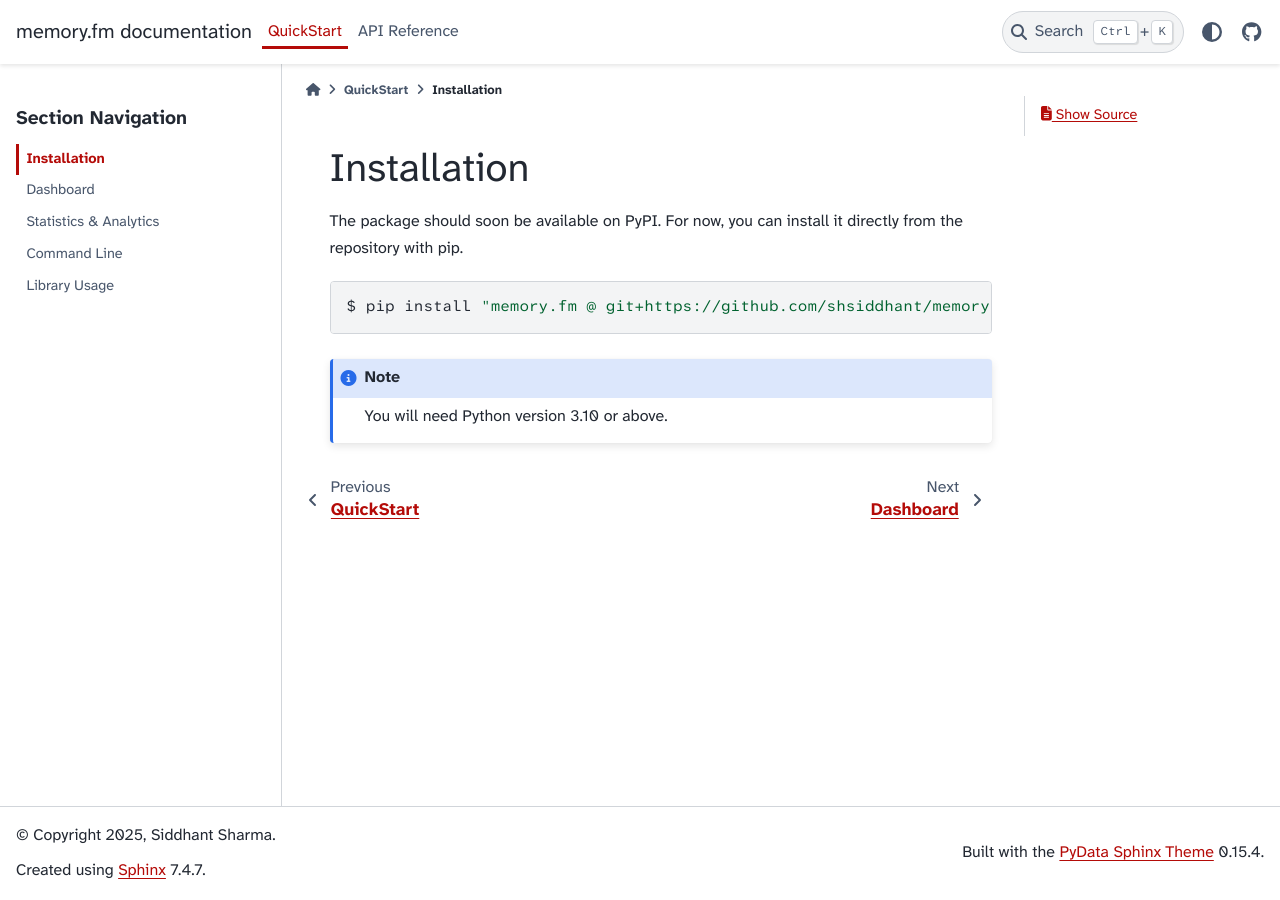
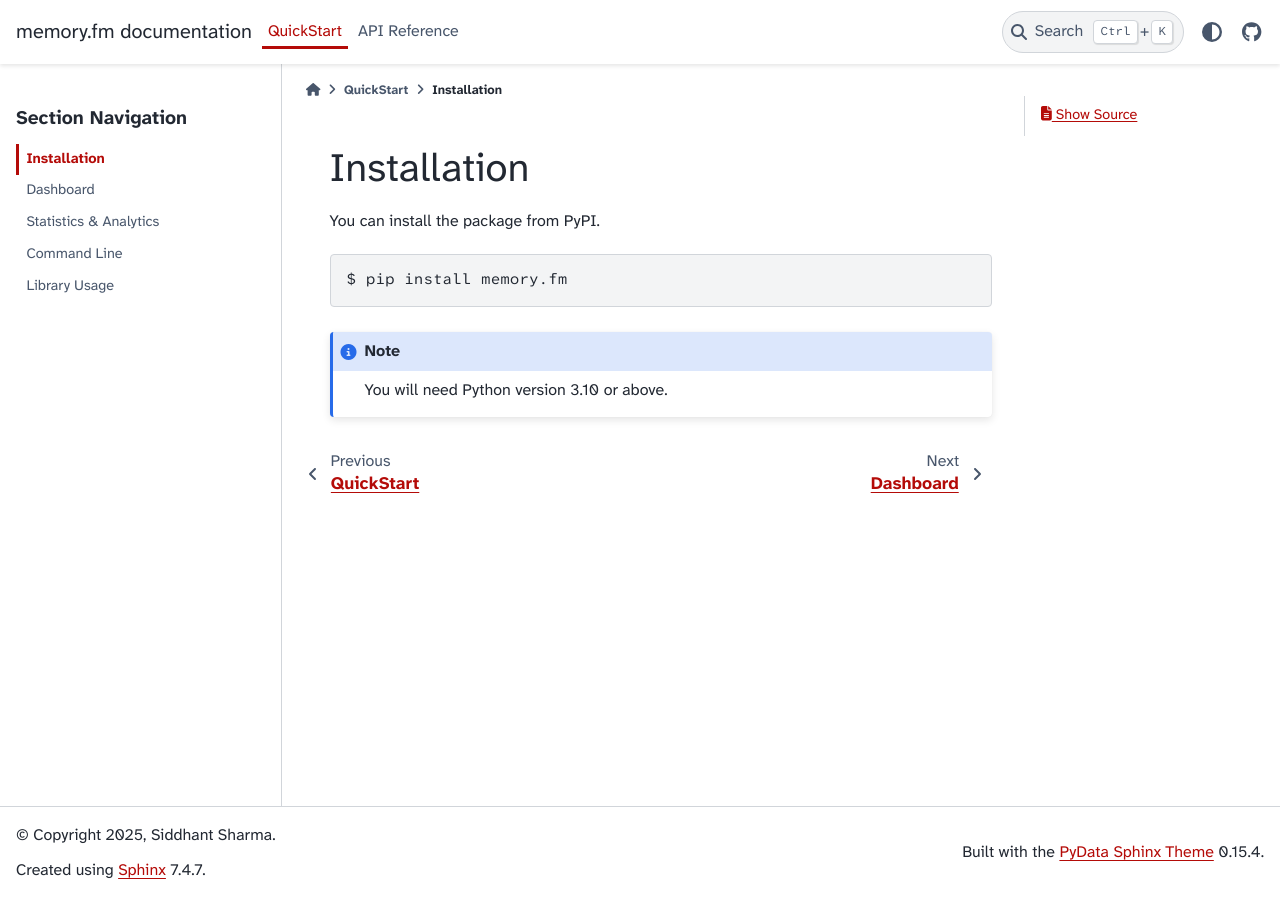
Before and after one commit to shsiddhant/memory.fm, a Sphinx documentation site: the page built from docs/source/quickstart/installation.rst, in a window 1280 px wide. Built offline with Sphinx 7.4.7 and the PyData theme 0.15.4, drawn with Linux system fonts in a browser that asks for light colours; the version number could not be read and is left out.

Commit message:
bld: update classifiers in pyproject.toml
doc: update install instructions in README and docs to PyPI.

```diff
--- a/docs/source/quickstart/installation.rst
+++ b/docs/source/quickstart/installation.rst
@@ -5,12 +5,11 @@
 Installation
 ============
 
-The package should soon be available on PyPI. For now, you can install it
-directly from the repository with pip.
+You can install the package from PyPI.
 
 .. sourcecode:: shell
 
-   $ pip install "memory.fm @ git+https://github.com/shsiddhant/memory.fm.git"
+   $ pip install memory.fm
 
 .. note::
    You will need Python version 3.10 or above.
```
Also changed, not shown: README.md (+3 -3 lines), pyproject.toml (+6 -3 lines).
